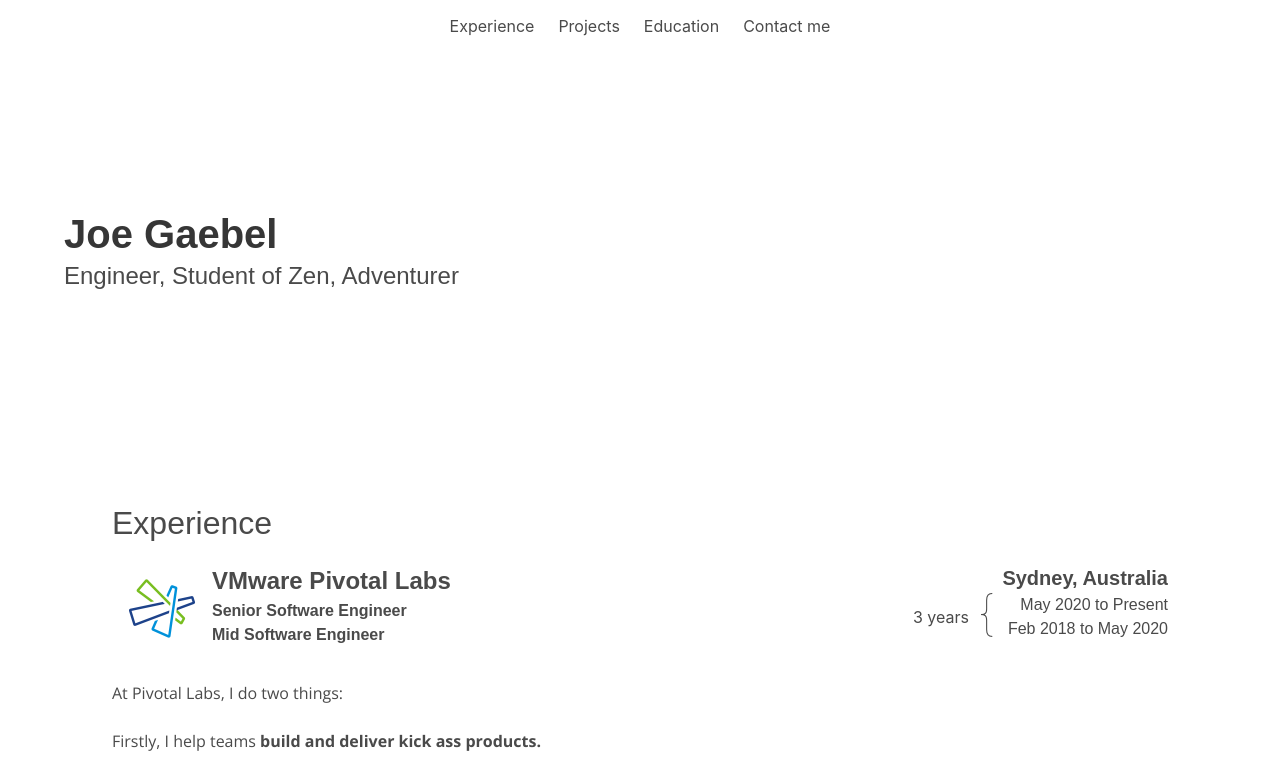
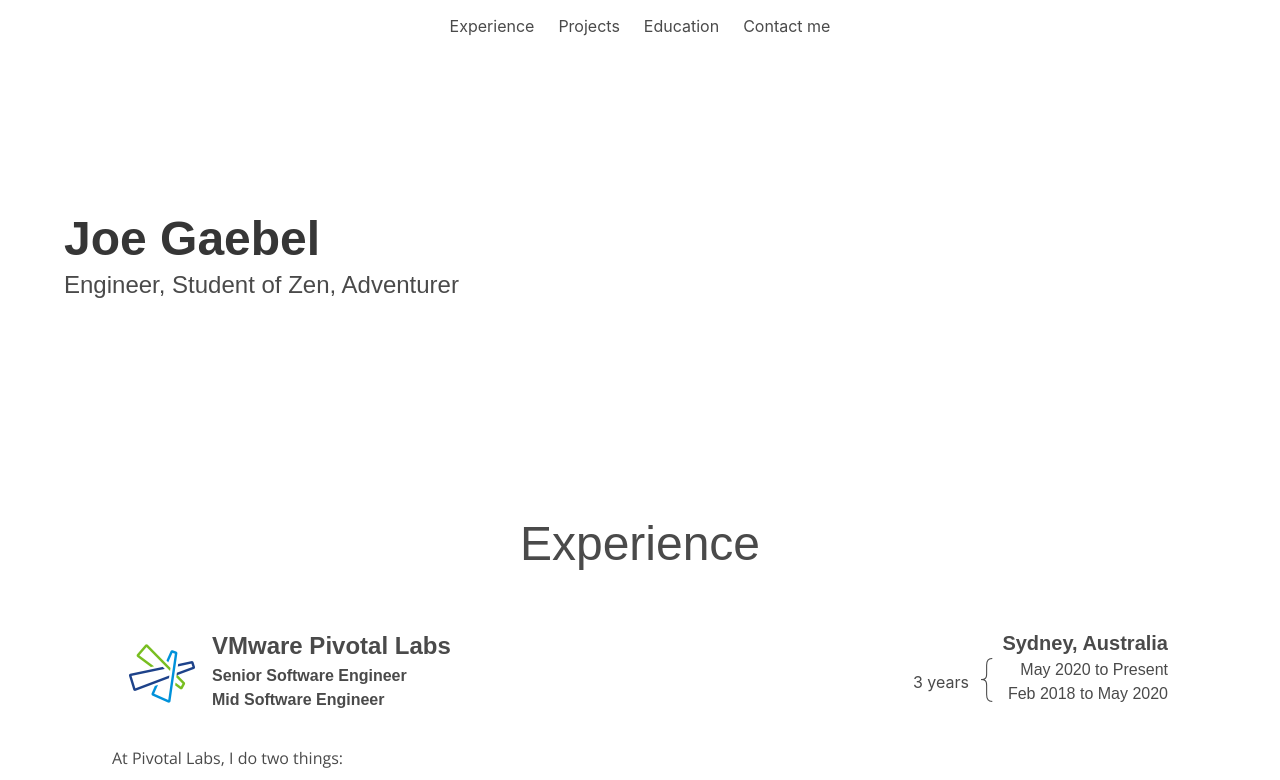
Before and after one commit to JoeGaebel/website, a React (Create React App) app: page / in a window 1280 px wide. Shown: the top 780 px of the page. Built offline with nearby package versions, Linux system fonts and the light colour scheme; a web font is replaced by a local one.

Commit message:
Header stuff

```diff
--- a/src/HeaderSection.tsx
+++ b/src/HeaderSection.tsx
@@ -2,7 +2,7 @@ import React from "react";
 
 const HeaderSection = () => {
     return <div style={{margin: "10rem 0"}}>
-        <div className="title header-font is-size-2 mb-5">Joe Gaebel</div>
+        <div className="title header-font is-size-1 mb-5">Joe Gaebel</div>
         <div className="subtitle header-font is-size-4 mb-0">Engineer, Student of Zen, Adventurer</div>
     </div>
 }
--- a/src/Layout.tsx
+++ b/src/Layout.tsx
@@ -2,14 +2,11 @@ import React, {FunctionComponent} from "react";
 
 export const SectionHeader: FunctionComponent = ({children}) => <div
     className="
-        is-size-5-mobile
-        is-size-4-touch
-        is-size-4-tablet
-        is-size-3-desktop
-        is-size-3-widescreen
-        is-size-3-fullhd
+        is-full
+        has-text-centered
+        is-size-1
         header-font
-        mb-4
+        mb-6
     ">
     {children}
 </div>
```
